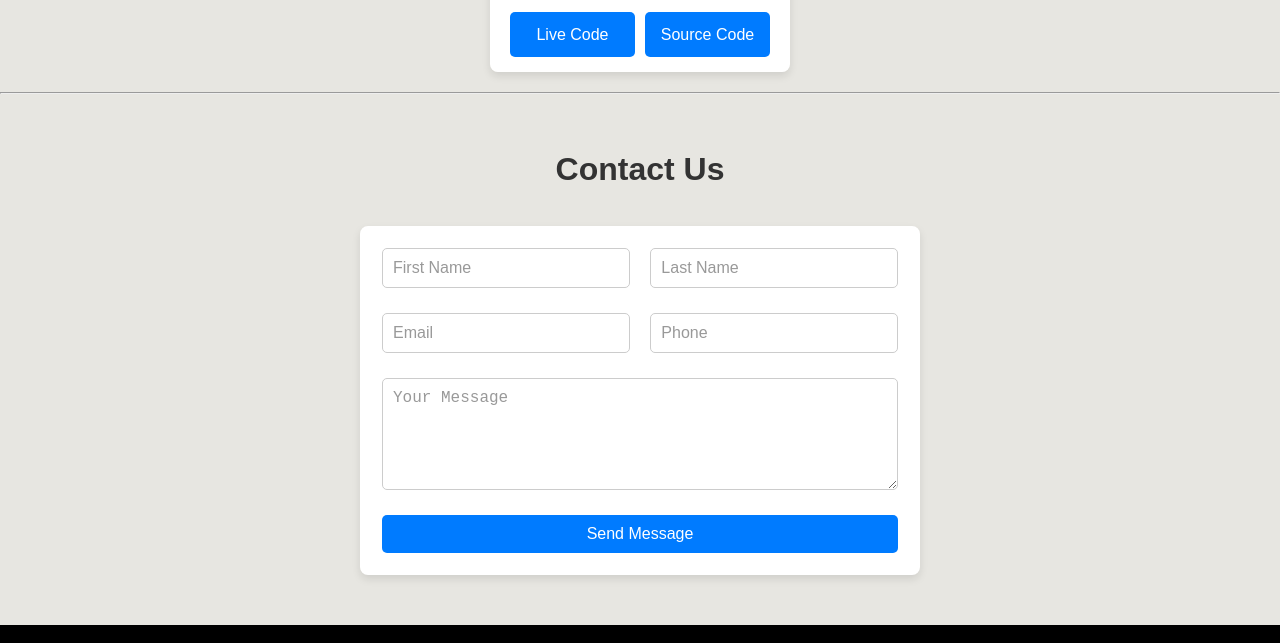
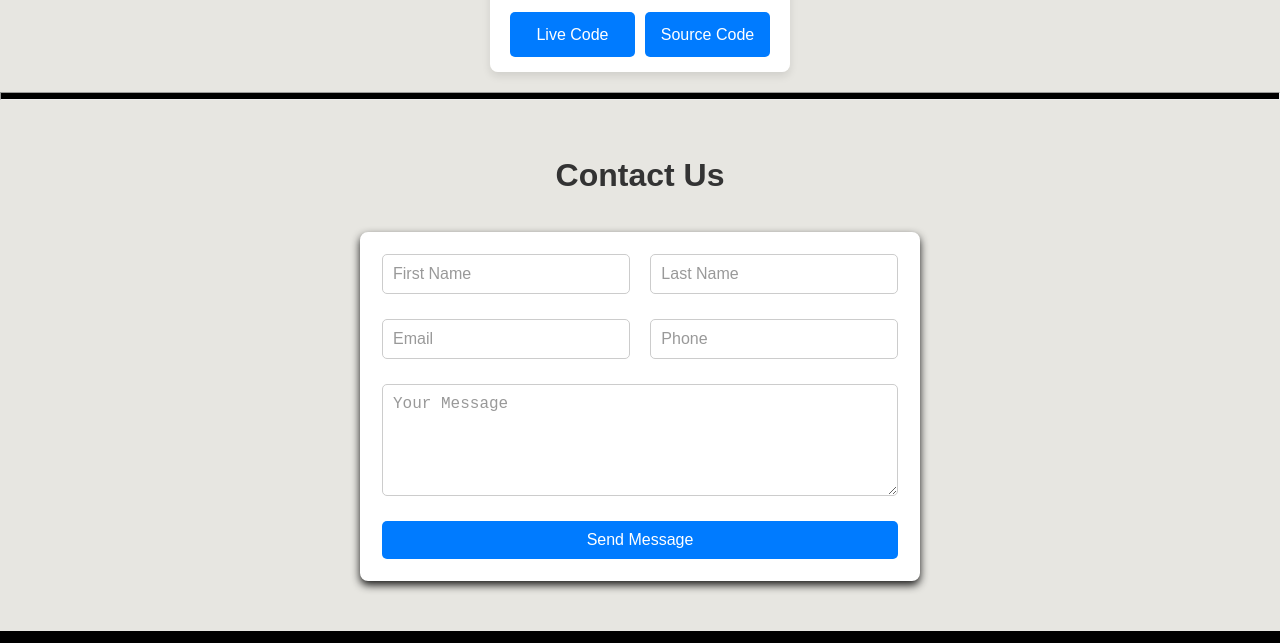
Before and after one commit to AKashAMode/my_portfolio, a plain HTML site: page index.html in a window 1280 px wide. Shown: the part 1618-2261 px from the top of the page. Drawn offline with Linux system fonts and the light colour scheme.

Commit message:
theme changed

```diff
--- a/index.html
+++ b/index.html
@@ -203,7 +203,7 @@
 
       </div>
 
-    </section><hr>
+    </section><hr class="hr-contain">
 
 
 
--- a/style.css
+++ b/style.css
@@ -248,6 +248,11 @@ body {
     background-color: #0056b3;
 }
 
+.hr-contain{
+    height: 8px;
+    background-color: #000;
+}
+
 
   /* contact section css code******************************************** */
 
@@ -274,7 +279,7 @@ body {
     background: #fff;
     padding: 20px;
     border-radius: 8px;
-    box-shadow: 0 4px 8px rgba(0, 0, 0, 0.1);
+    box-shadow: 0 4px 8px rgba(0, 0, 0, 0.9);
     border: 2px solid #fff;
 }
 
```
